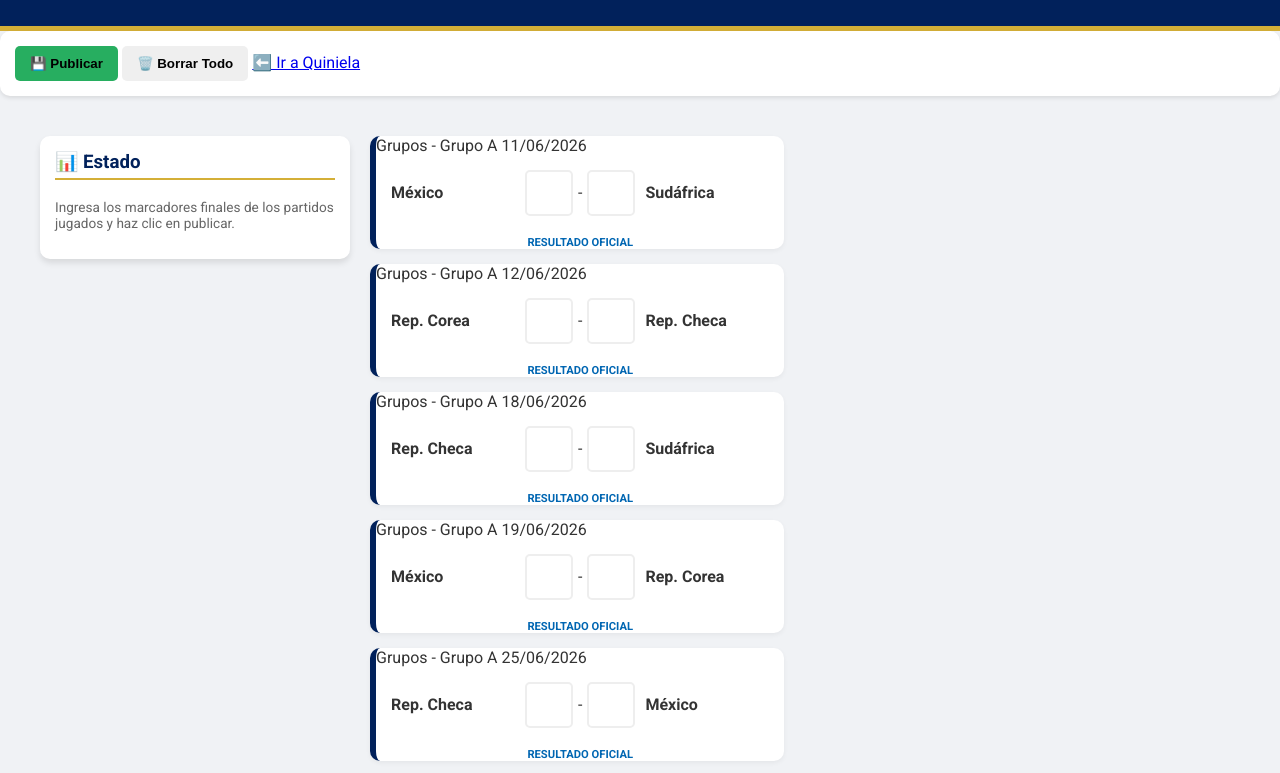
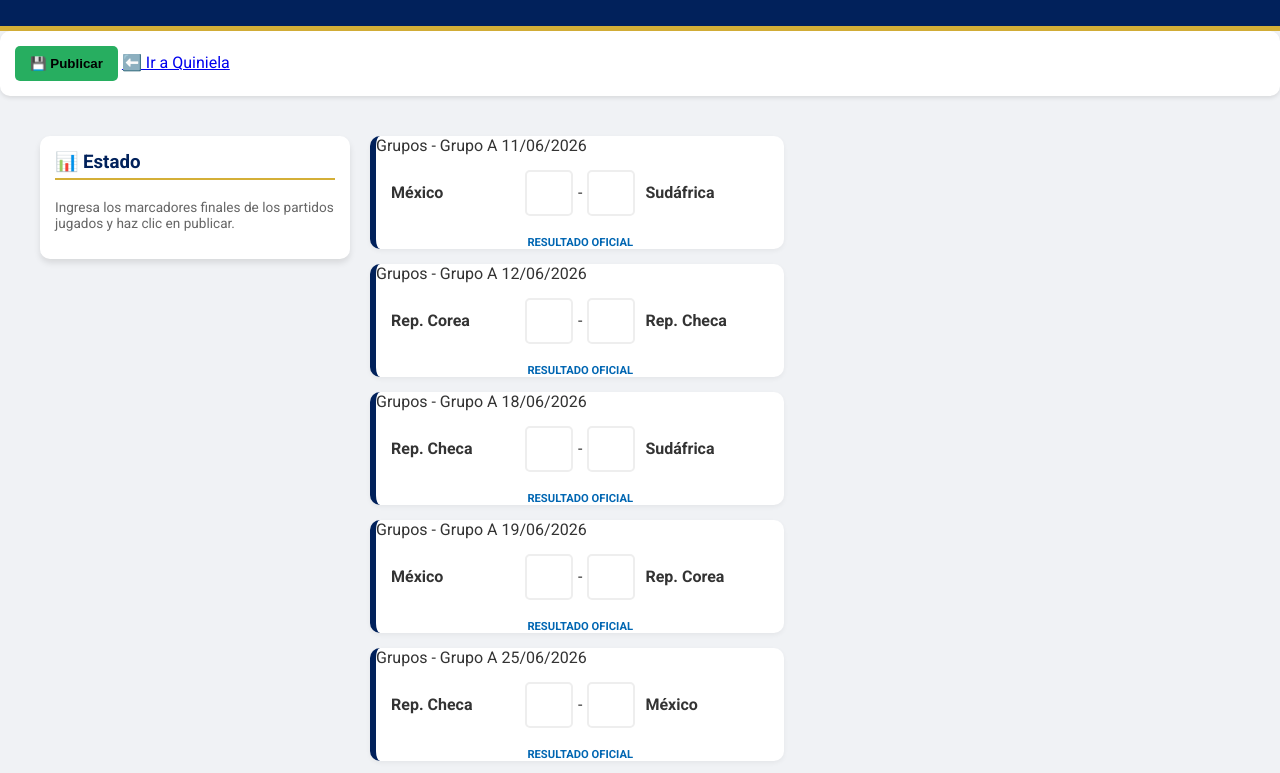
Before and after one commit to carlosldvjuegos/quiniela, a website: page *658709*admin.html in a window 1280 px wide. Shown: the part 95-868 px from the top of the page. Drawn offline with Linux system fonts and the light colour scheme; no server answers.

Commit message:
Update *658709*admin.html

```diff
--- a/*658709*admin.html
+++ b/*658709*admin.html
@@ -15,7 +15,6 @@
     <div class="user-panel">
     <div class="actions">
         <button onclick="guardarResultadosOficiales()" class="btn-save">💾 Publicar</button>
-        <button onclick="resetearBaseDeDatos()" class="btn-danger">🗑️ Borrar Todo</button>
         <a href="index.html" class="btn-link-volver">⬅️ Ir a Quiniela</a>
     </div>
     </div>
```
